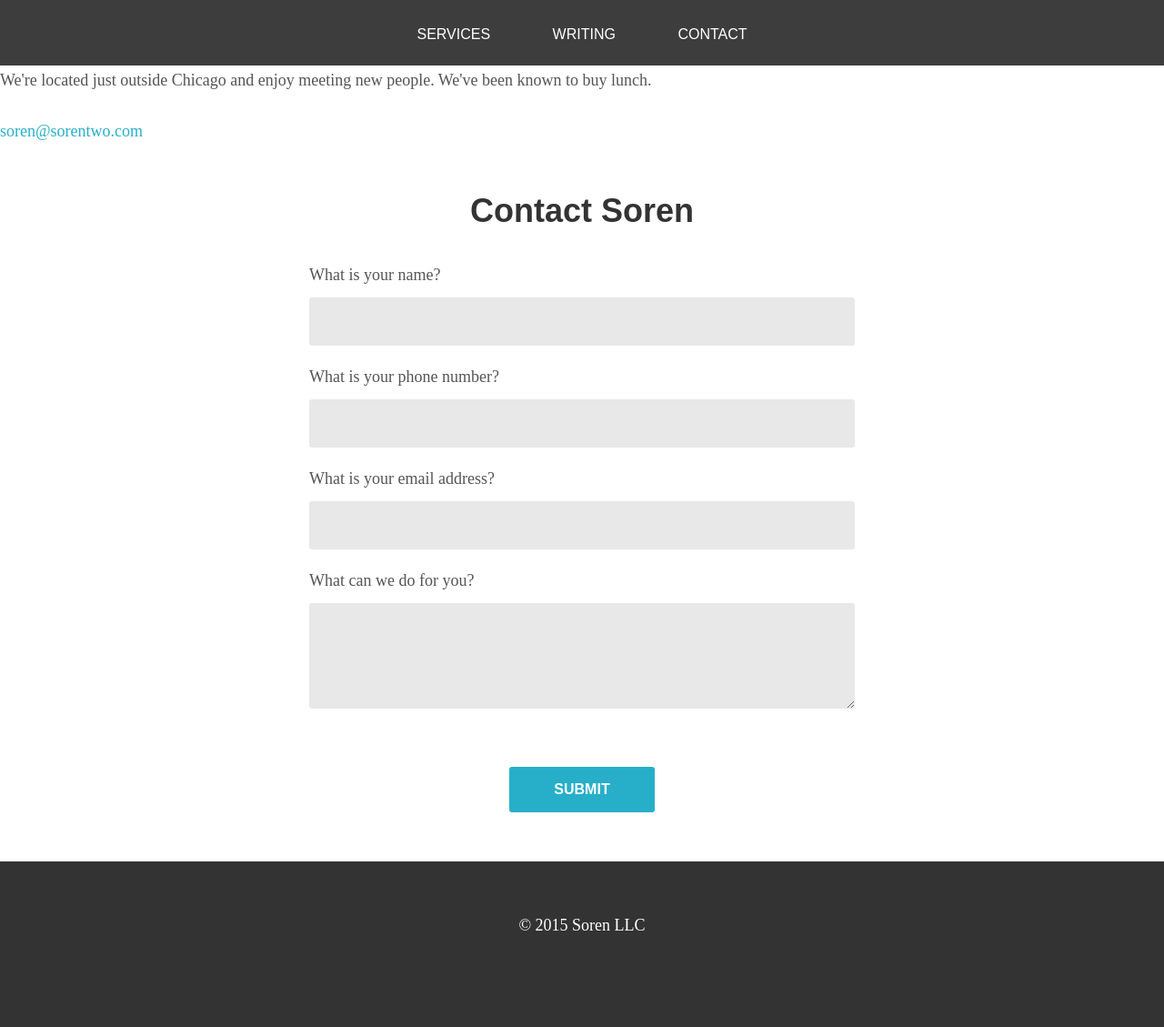
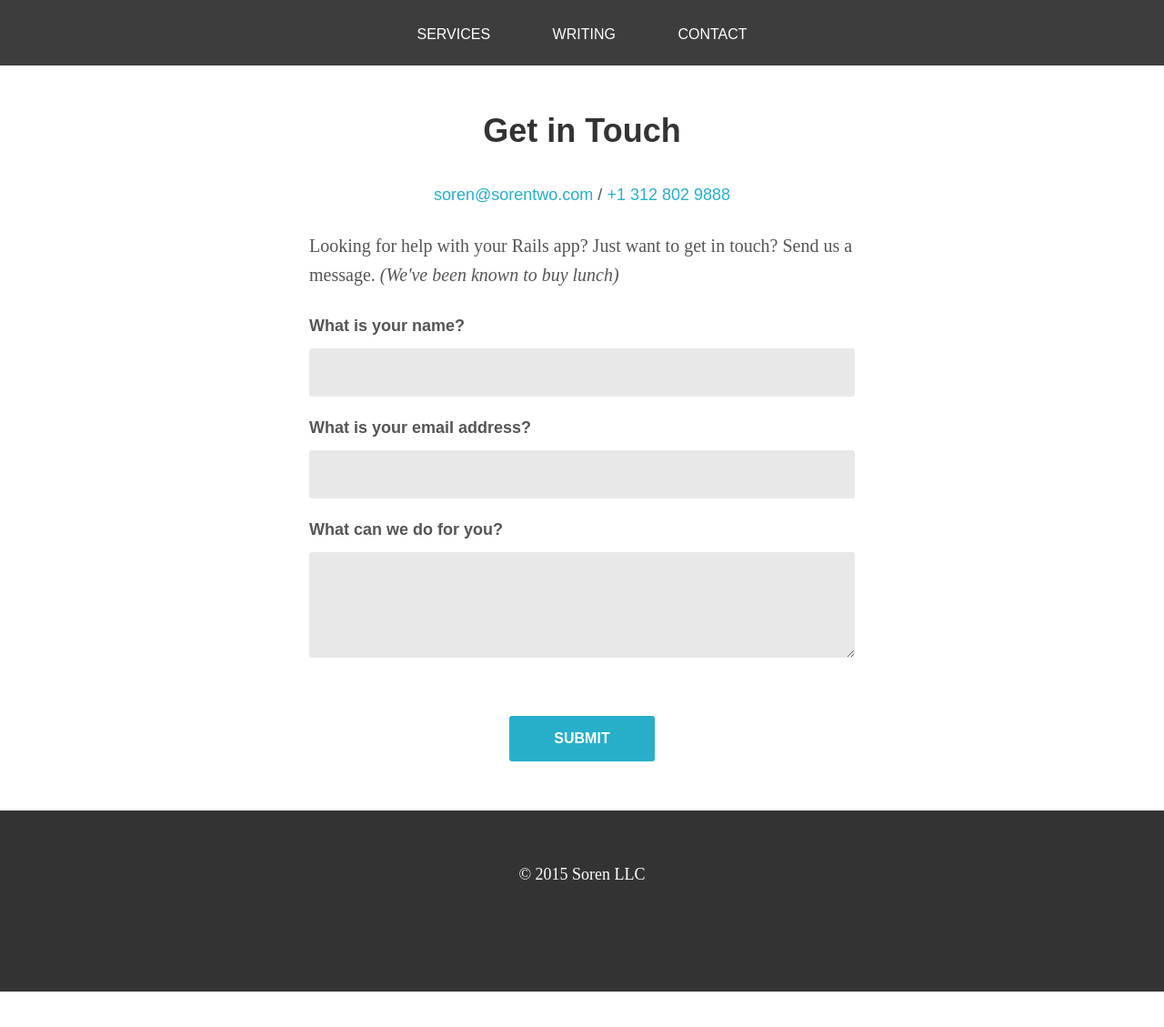
Before and after one commit to sorentwo/soren-website, a Jekyll site: the page built from contact/index.html, in a window 1280 px wide and 1146 px high. Shown: the top 1129 px of the window at 91% size. Built offline with Jekyll 4.4.1, drawn with Linux system fonts in a browser that asks for light colours; Markdown is read by kramdown in place of the engine named in the settings; comment, search, counter and statistics services are not loaded.

Commit message:
Contact page copy additions

```diff
--- /dev/null
+++ b/_sass/_contact.scss
@@ -0,0 +1,9 @@
+.contact-form {
+  padding: line-units(3) 0;
+  max-width: 600px;
+}
+
+.contact-old-fashioned {
+  font-family: $font-family-sans;
+  text-align: center;
+}
--- a/_sass/_entries.scss
+++ b/_sass/_entries.scss
@@ -11,7 +11,6 @@
   h3 {
     font-size: $font-size-midsize;
     margin-bottom: line-units(1);
-
   }
 
   p {
@@ -26,10 +25,10 @@
     -webkit-transition: color 0.3s ease;
        -moz-transition: color 0.3s ease;
             transition: color 0.3s ease;
-  }
 
-  &::hover a {
-    color: $color-accent;
+    &:hover {
+      color: $color-accent;
+    }
   }
 }
 
@@ -37,7 +36,6 @@
   .date { color: $color-light; }
 
   .tags {
-    color: $color-accent;
     font-family: $font-family-sans;
     font-size: 13px;
     text-transform: uppercase;
--- a/_sass/_footer.scss
+++ b/_sass/_footer.scss
@@ -31,7 +31,7 @@ footer {
   bottom: 0;
   font-family: $font-family-sans;
   font-size: $font-size-normal;
-  left: -20px;
+  left: -15px;
   opacity: 0;
   padding: 3px;
   position: absolute;
--- a/_sass/_forms.scss
+++ b/_sass/_forms.scss
@@ -16,12 +16,9 @@ textarea {
 
 label {
   display: block;
+  font-family: $font-family-sans;
+  font-weight: 700;
   margin-bottom: line-units(0.5);
-}
-
-.contact-form {
-  padding: line-units(3) 0;
-  max-width: 600px;
 }
 
 .button {
@@ -45,7 +42,11 @@ label {
 }
 
 .form-title {
-  font-size: line-units(2);
+  font-size: $font-size-large;
   margin-bottom: line-units(2);
   text-align: center;
 }
+
+.form-subtitle {
+  font-size: 20px;
+}
--- a/contact/index.html
+++ b/contact/index.html
@@ -4,17 +4,19 @@ title: Contact Us • Søren
 ---
 
 <section id="contact" class="contact">
-  <p>
-    We're located just outside Chicago and enjoy meeting new people.
-    We've been known to buy lunch.
-  </p>
+  <form class="wrapper contact-form" accept-charset="UTF-8" action="https://formkeep.com/f/a0d2ef46f5fa" method="POST">
+    <h2 class="form-title">Get in Touch</h2>
 
-  <div class="contact-here">
-    <a class="email" href="mailto:soren@sorentwo.com">soren@sorentwo.com</a>
-  </div>
+    <p class="contact-old-fashioned">
+      <a href="mailto:soren@sorentwo.com">soren@sorentwo.com</a>
+      <span>/</span>
+      <a href="tel:+13128029888">+1 312 802 9888</a>
+    </p>
 
-  <form class="wrapper contact-form" accept-charset="UTF-8" action="https://formkeep.com/f/a0d2ef46f5fa" method="POST">
-    <h2 class="form-title">Contact Soren</h2>
+    <p class="form-subtitle">
+      Looking for help with your Rails app? Just want to get in touch? Send us
+      a message. <em>(We've been known to buy lunch)</em>
+    </p>
 
     <input type="hidden" name="utf8" value="✓">
 
@@ -22,11 +24,6 @@ title: Contact Us • Søren
       <div class="input">
         <label for="name">What is your name?</label>
         <input type="text"  name="name" required>
-      </div>
-
-      <div class="input">
-        <label for="number">What is your phone number?</label>
-        <input type="text" name="number" required>
       </div>
 
       <div class="input">
--- a/css/styles.scss
+++ b/css/styles.scss
@@ -7,6 +7,7 @@
 @import 'header';
 @import 'footer';
 @import 'banner';
+@import 'contact';
 @import 'services';
 @import 'entries';
 @import 'code';
--- a/index.html
+++ b/index.html
@@ -6,7 +6,7 @@ title: Søren
 <section class="banner">
   <div class="wrapper banner-copy">
     <h2>
-      Let&#8217;s make your Rails app <br />better.
+      Hi, we're Søren. Let&#8217;s make your Rails app better.
     </h2>
 
     <p>
```
